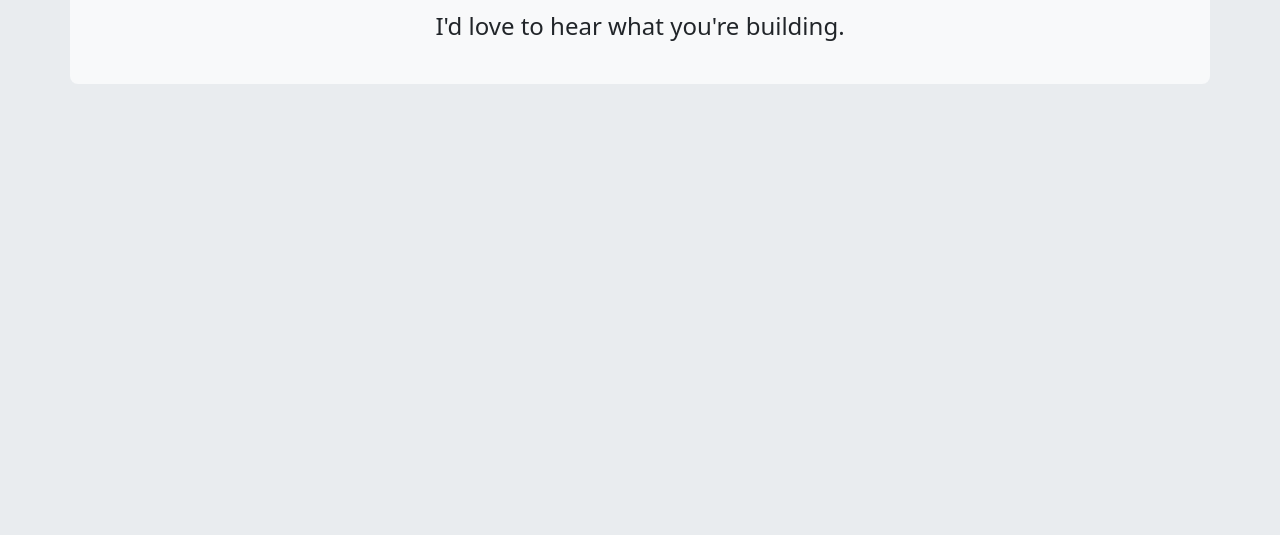
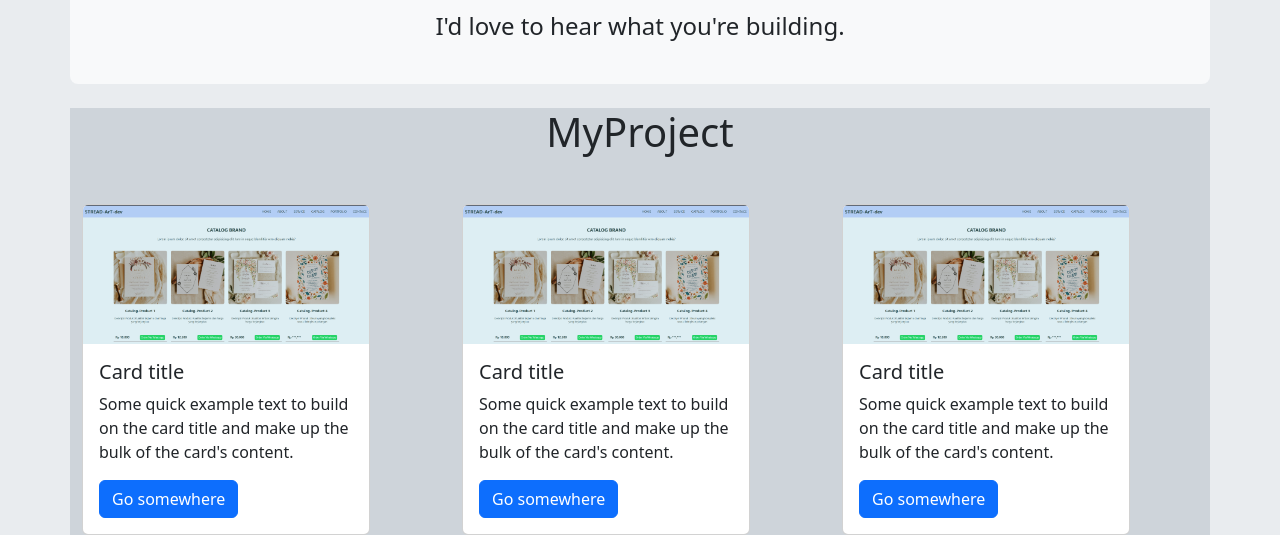
Before and after one commit to F9v7K/portofolio-Ku, a plain HTML site: page index.html in a window 1280 px wide. Shown: the part 1362-1897 px from the top of the page. Before the commit the page ends 1446 px from the top, so only its background shows below. Drawn offline with nearby package versions, Linux system fonts and the light colour scheme.

Commit message:
create new page of project

```diff
--- a/css/style.css
+++ b/css/style.css
@@ -12,6 +12,14 @@ html {
 }
 
 section#hero-page,
-section#about-page {
+section#about-page,
+section#project {
     scroll-margin-top: 80px;
 }
+
+/* Responsive Breakpoint */
+@media screnn and (max-width: 768px) {
+    section#project {
+        flex-direction: column !important;
+    }
+}
--- a/index.html
+++ b/index.html
@@ -111,8 +111,53 @@
             </sectioin>
     </div>
 
+    <!-- MyProject -->
+    <div class="container bg-dark-subtle mt-4">
+        <section id="project">
+            <h1 class="text-center mb-5">MyProject</h1>
+            <div class="row ">
+                <div class="col">
+                    <div class="card" style="width: 18rem;">
+                        <img src="img/Screenshot 2025-08-07 111751.png" class="card-img-top"
+                            alt="Screenshot-page-project">
+                        <div class="card-body">
+                            <h5 class="card-title">Card title</h5>
+                            <p class="card-text">Some quick example text to build on the card title and make up the bulk
+                                of the card's content.</p>
+                            <a href="#" class="btn btn-primary">Go somewhere</a>
+                        </div>
+                    </div>
+                </div>
+                <div class="col">
+                    <div class="card" style="width: 18rem;">
+                        <img src="img/Screenshot 2025-08-07 111751.png" class="card-img-top"
+                            alt="Screenshot-page-project">
+                        <div class="card-body">
+                            <h5 class="card-title">Card title</h5>
+                            <p class="card-text">Some quick example text to build on the card title and make up the bulk
+                                of the card's content.</p>
+                            <a href="#" class="btn btn-primary">Go somewhere</a>
+                        </div>
+                    </div>
+                </div>
+                <div class="col">
+                    <div class="card" style="width: 18rem;">
+                        <img src="img/Screenshot 2025-08-07 111751.png" class="card-img-top"
+                            alt="Screenshot-page-project">
+                        <div class="card-body">
+                            <h5 class="card-title">Card title</h5>
+                            <p class="card-text">Some quick example text to build on the card title and make up the bulk
+                                of the card's content.</p>
+                            <a href="#" class="btn btn-primary">Go somewhere</a>
+                        </div>
+                    </div>
+                </div>
+            </div>
+        </section>
+    </div>
 
-    <script src="https://cdn.jsdelivr.net/npm/bootstrap@5.3.7/dist/js/bootstrap.bundle.min.js"
+    <script src="https://cdn.
+    <div class=" container-fluid bg-dark-subtjsdelivr.net/npm/bootstrap@5.3.7/dist/js/bootstrap.bundle.min.js"
         integrity="sha384-ndDqU0Gzau9qJ1lfW4pNLlhNTkCfHzAVBReH9diLvGRem5+R9g2FzA8ZGN954O5Q"
         crossorigin="anonymous"></script>
 </body>
```
